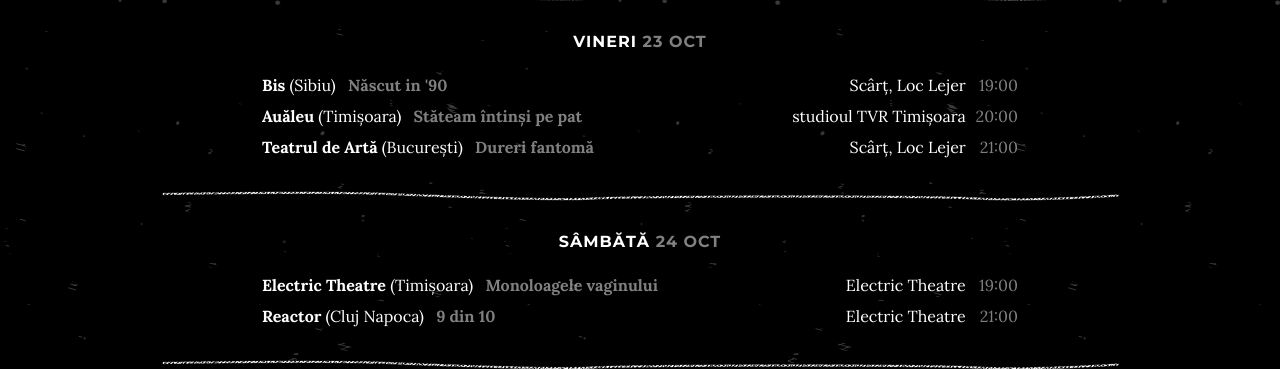
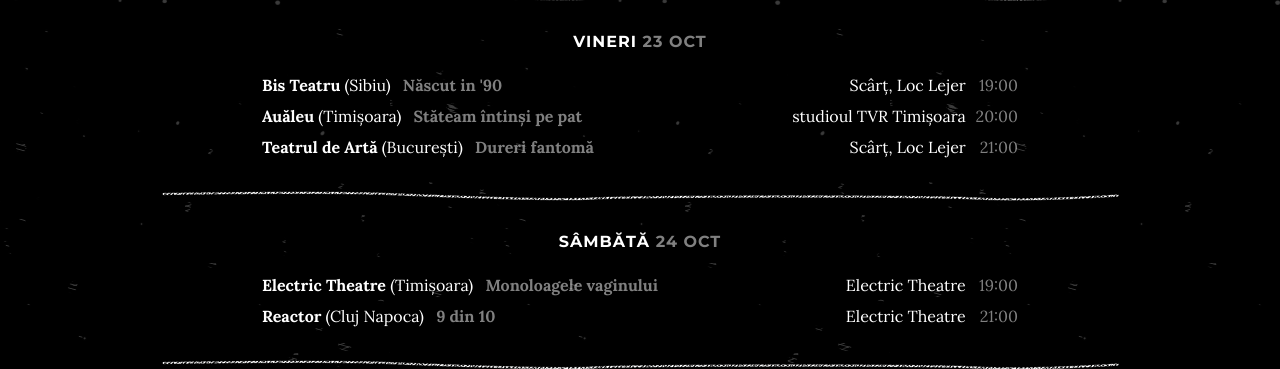
Before and after one commit to andreipfeiffer/antagon2015, a PHP site: page / in a window 1280 px wide. Shown: the part 2237-2606 px from the top of the page. Run offline with PHP 8.4, Linux system fonts and the light colour scheme.

Commit message:
Update program

```diff
--- a/index.php
+++ b/index.php
@@ -297,7 +297,7 @@ $url['tvr']      = 'https://www.google.ro/maps/place/SRTv+-+TVR+Timisoara/@45.75
                         <ul>
                             <li class="clearfix piesa">
                                 <strong class="nume">
-                                    <span class="trupa">Bis <span class="oras">(Sibiu)</span></span>
+                                    <span class="trupa">Bis Teatru <span class="oras">(Sibiu)</span></span>
                                     <span class="transparent">Născut in '90</span>
                                 </strong>
                                 <span class="locatie">
```
